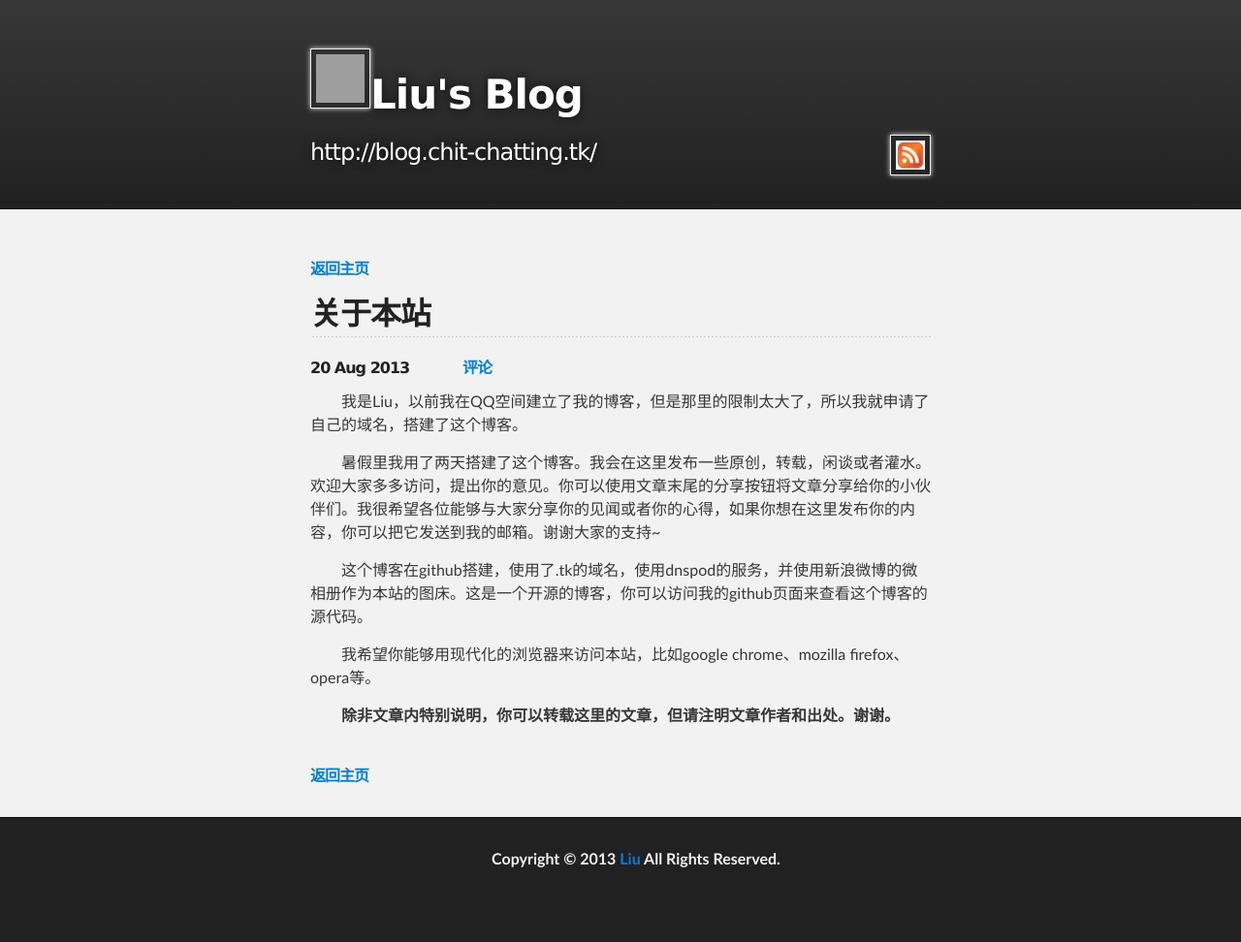
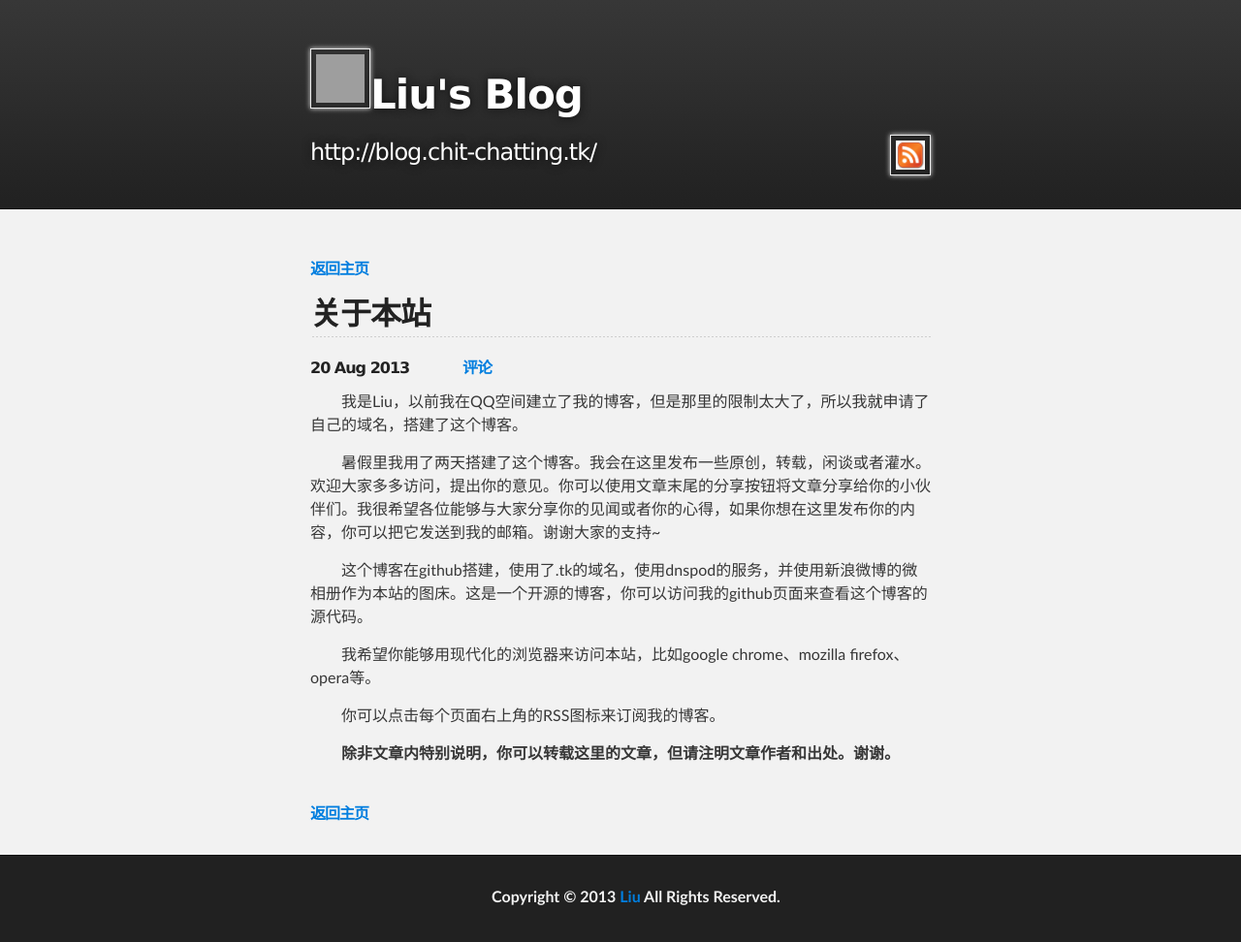
Before and after one commit to laurence6/blog, a Jekyll site: the page built from _posts/2013-08-20-about.html, in a window 1280 px wide. Shown: the whole page at 97% size. Built offline with Jekyll 4.4.1, drawn with Linux system fonts in a browser that asks for light colours; comment, search, counter and statistics services are not loaded; before the commit the page ends 933 px from its top, so only the background shows below that; grey boxes are pictures that could not be loaded.

Commit message:
Update about

```diff
--- a/_posts/2013-08-20-about.html
+++ b/_posts/2013-08-20-about.html
@@ -6,4 +6,5 @@ title: 关于本站
 <p>暑假里我用了两天搭建了这个博客。我会在这里发布一些原创，转载，闲谈或者灌水。欢迎大家多多访问，提出你的意见。你可以使用文章末尾的分享按钮将文章分享给你的小伙伴们。我很希望各位能够与大家分享你的见闻或者你的心得，如果你想在这里发布你的内容，你可以把它发送到我的邮箱。谢谢大家的支持~</p>
 <p>这个博客在github搭建，使用了.tk的域名，使用dnspod的服务，并使用新浪微博的微相册作为本站的图床。这是一个开源的博客，你可以访问我的github页面来查看这个博客的源代码。</p>
 <p>我希望你能够用现代化的浏览器来访问本站，比如google chrome、mozilla firefox、opera等。</p>
+<p>你可以点击每个页面右上角的RSS图标来订阅我的博客。</p>
 <p><strong>除非文章内特别说明，你可以转载这里的文章，但请注明文章作者和出处。谢谢。</strong></p>
```
